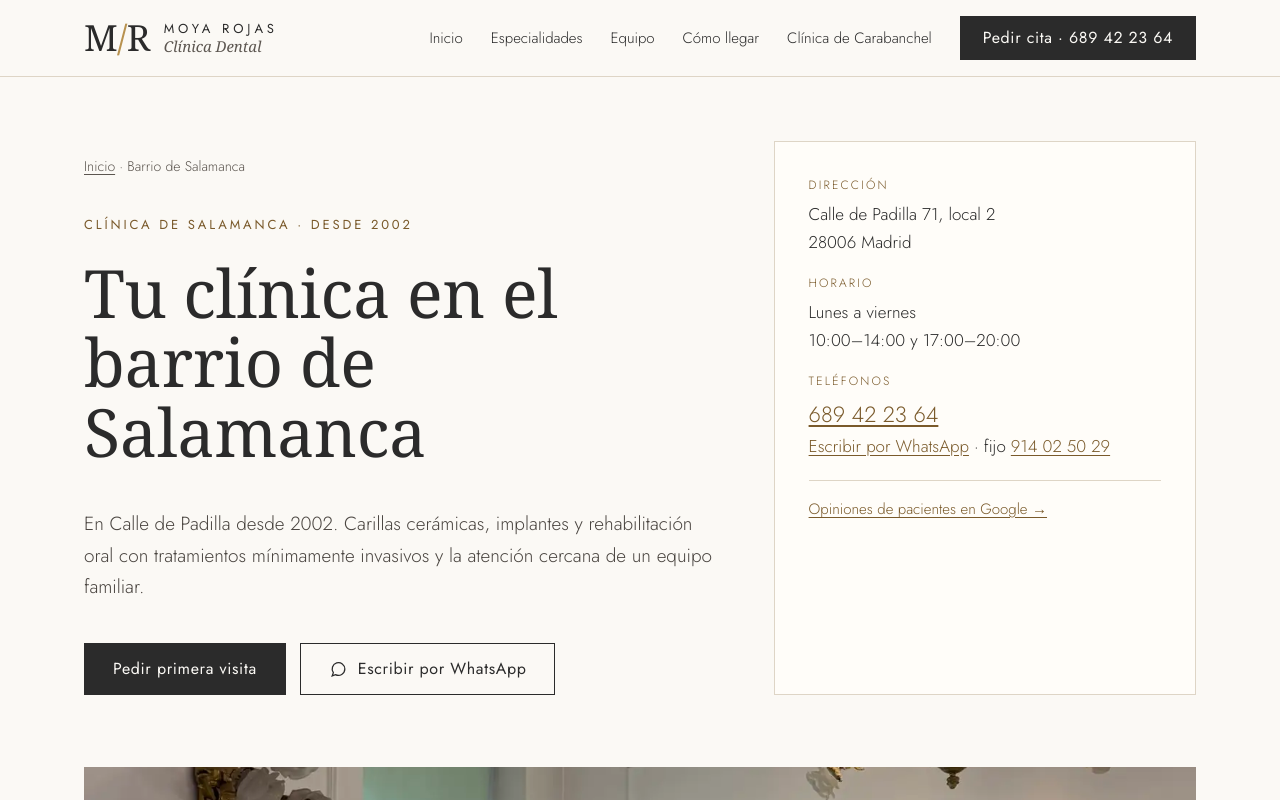
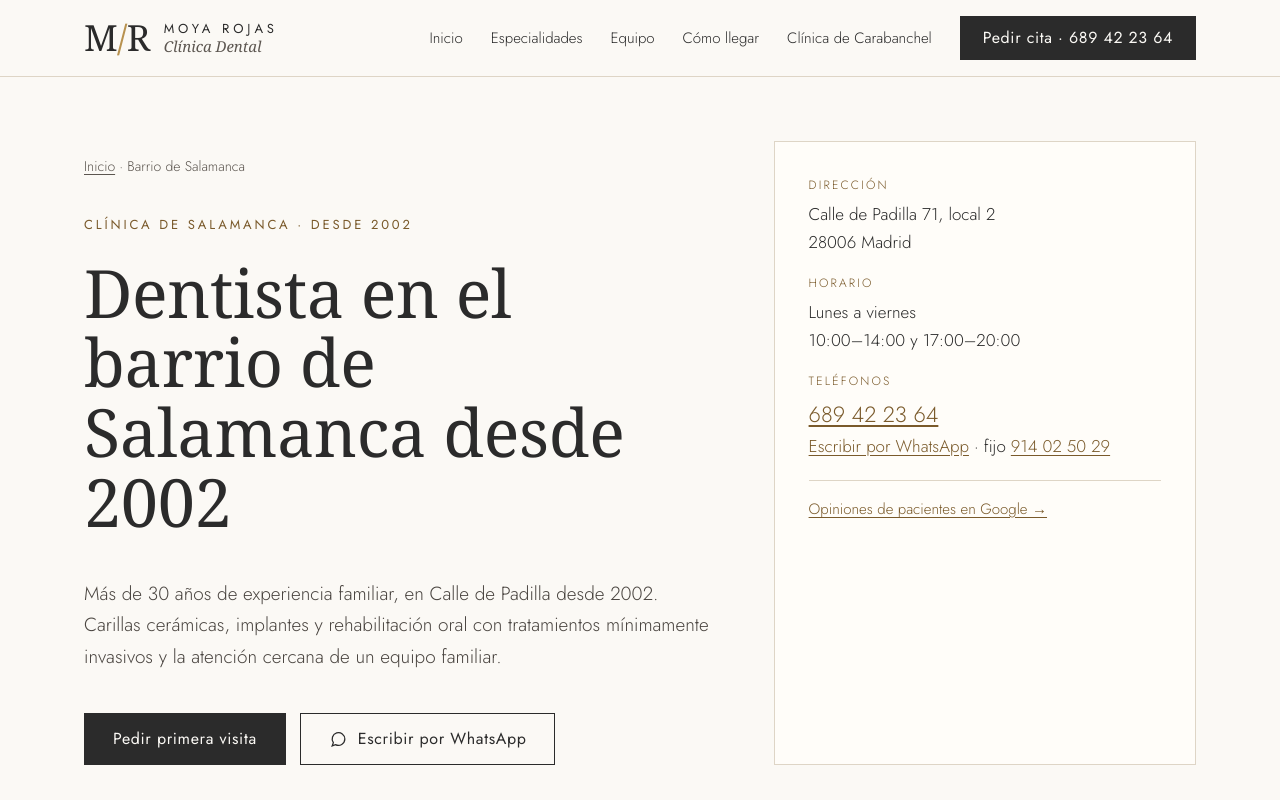
Before and after one commit to clinicadentalmoyarojas/web-clinica-moya-rojas, a plain HTML site: page clinica-barrio-salamanca/index.html in a window 1280 px wide. Shown: the top 800 px of the page. Drawn offline with Linux system fonts and the light colour scheme; a web font is replaced by a local one.

Commit message:
SEO local: 'dentista' en títulos y texto, más de 30 años, metro de Padilla
Co-Authored-By: Claude Opus 5.5 <noreply@anthropic.com>
Claude-Session: https://claude.ai/code/session_012NML4xe5eNP2bDDM7t9rUm

```diff
--- a/clinica-barrio-salamanca/index.html
+++ b/clinica-barrio-salamanca/index.html
@@ -4,10 +4,10 @@
 <meta charset="utf-8">
 <meta name="viewport" content="width=device-width, initial-scale=1">
 <title>Dentista en el barrio de Salamanca · Calle de Padilla 71 · Clínica Dental Moya Rojas</title>
-<meta name="description" content="Clínica dental en el barrio de Salamanca (Calle de Padilla 71, Madrid) desde 2002. Carillas cerámicas, tratamiento mínimamente invasivo, implantes, cirugía oral y ortodoncia en adultos. TAC 3D en la propia clínica.">
+<meta name="description" content="Dentista en el barrio de Salamanca desde 2002, con más de 30 años de experiencia familiar. Carillas cerámicas, implantes y cirugía oral con TAC 3D. Calle de Padilla 71.">
 <link rel="canonical" href="https://www.clinicadentalmoyarojas.com/clinica-barrio-salamanca/">
 <meta property="og:title" content="Clínica Dental Moya Rojas · Barrio de Salamanca">
-<meta property="og:description" content="Carillas cerámicas, implantes y rehabilitación oral en Calle de Padilla 71.">
+<meta property="og:description" content="Dentista en el barrio de Salamanca desde 2002. Carillas cerámicas, implantes y rehabilitación oral en Calle de Padilla 71.">
 <meta property="og:image" content="https://www.clinicadentalmoyarojas.com/img/og-clinica.jpg">
 <meta property="og:image:width" content="1200">
 <meta property="og:image:height" content="630">
@@ -65,8 +65,8 @@
     <div class="page-hero__txt">
       <p class="breadcrumb"><a href="/">Inicio</a> · Barrio de Salamanca</p>
       <span class="eyebrow">Clínica de Salamanca · Desde 2002</span>
-      <h1>Tu clínica en el barrio de Salamanca</h1>
-      <p class="lead">En Calle de Padilla desde 2002. Carillas cerámicas, implantes y rehabilitación oral con tratamientos mínimamente invasivos y la atención cercana de un equipo familiar.</p>
+      <h1>Dentista en el barrio de Salamanca desde 2002</h1>
+      <p class="lead">Más de 30 años de experiencia familiar, en Calle de Padilla desde 2002. Carillas cerámicas, implantes y rehabilitación oral con tratamientos mínimamente invasivos y la atención cercana de un equipo familiar.</p>
       <div class="btns">
         <a class="btn btn--dark" href="#cita">Pedir primera visita</a>
         <a class="btn btn--line" href="https://wa.me/34689422364?text=Hola%2C%20quer%C3%ADa%20pedir%20cita%20en%20la%20cl%C3%ADnica%20de%20Padilla." rel="noopener">
@@ -188,6 +188,7 @@
       <span class="eyebrow">Cómo llegar</span>
       <h2>Calle de Padilla 71</h2>
       <p>Local 2 · 28006 Madrid</p>
+      <p>Metro: Diego de León, Manuel Becerra, Lista y Ventas. Muy cerca de la calle de Alcalá.</p>
       <div class="btns"><a class="btn btn--line" href="https://maps.app.goo.gl/qJwNN11t3bRtJZpa8" rel="noopener">Abrir en Google Maps</a></div>
     </div>
     <img src="/img/fachada-padilla.webp" width="1300" height="650" alt="Fachada de la clínica en Calle de Padilla 71" loading="lazy">
```
Also changed, not shown: clinica-carabanchel/index.html (+1 -1 lines), index.html (+4 -4 lines).
